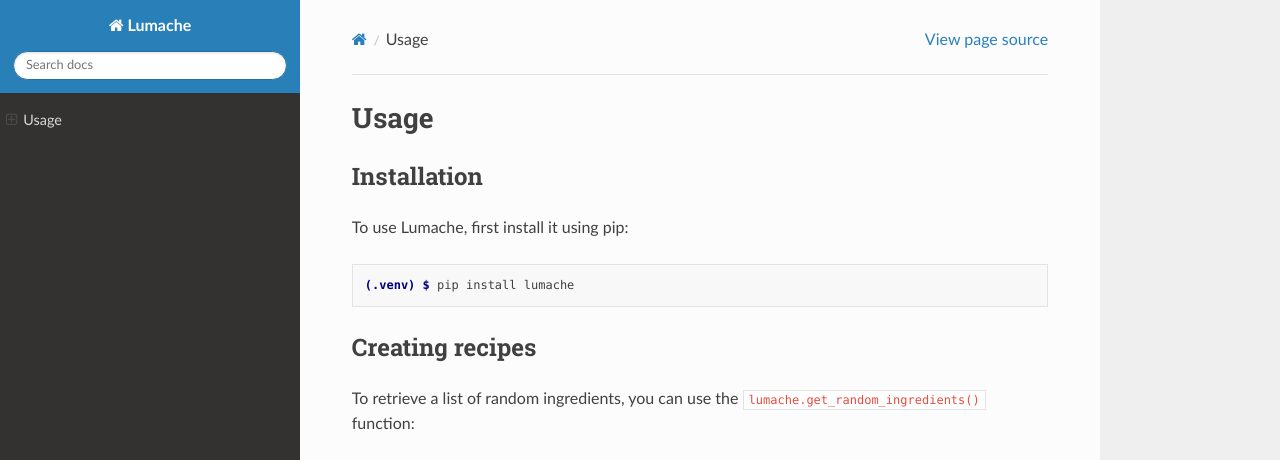
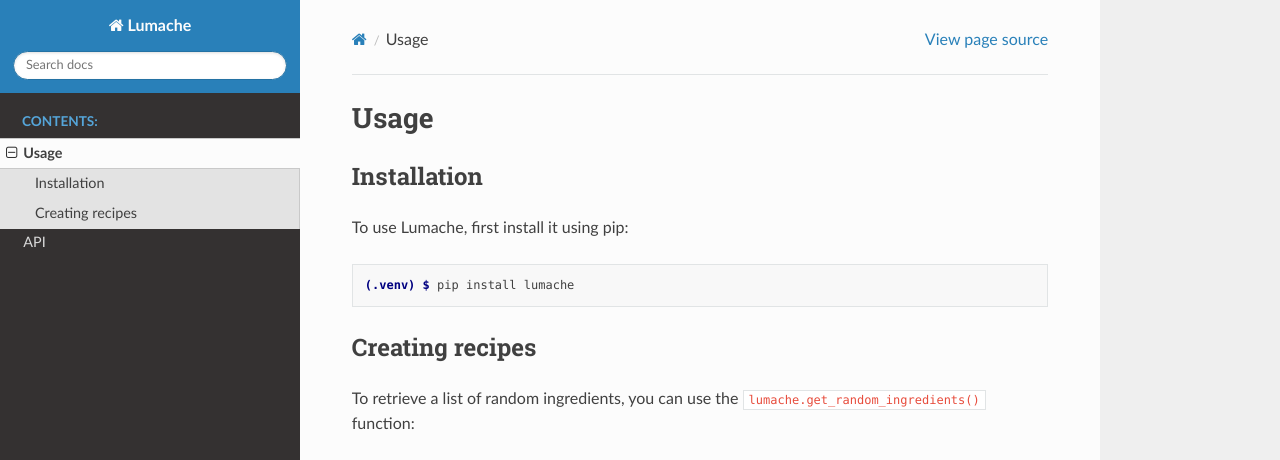
Before and after one commit to jieweigrantli/goodmodel_doc, a Sphinx documentation site: the page built from docs/source/usage.rst, in a window 1280 px wide and 1095 px high. Shown: the top 460 px of the window. Built offline with Sphinx 7.4.7 and the Read the Docs theme 3.1.0, drawn with Linux system fonts in a browser that asks for light colours; pages that are not in the unit, such as notebooks, are missing from menus; grey boxes are pictures that could not be loaded.

Commit message:
Updated content list

```diff
--- a/docs/source/index.rst
+++ b/docs/source/index.rst
@@ -124,4 +124,8 @@ Contents
 
 .. toctree::
    :maxdepth: 2
-   ../home/index
+   :caption: Contents:
+
+   usage
+   api
+   ../home/index     # Include Markdown page (no .md extension)
```
Also changed, not shown: docs/api.rst (added), docs/usage.rst (added).
